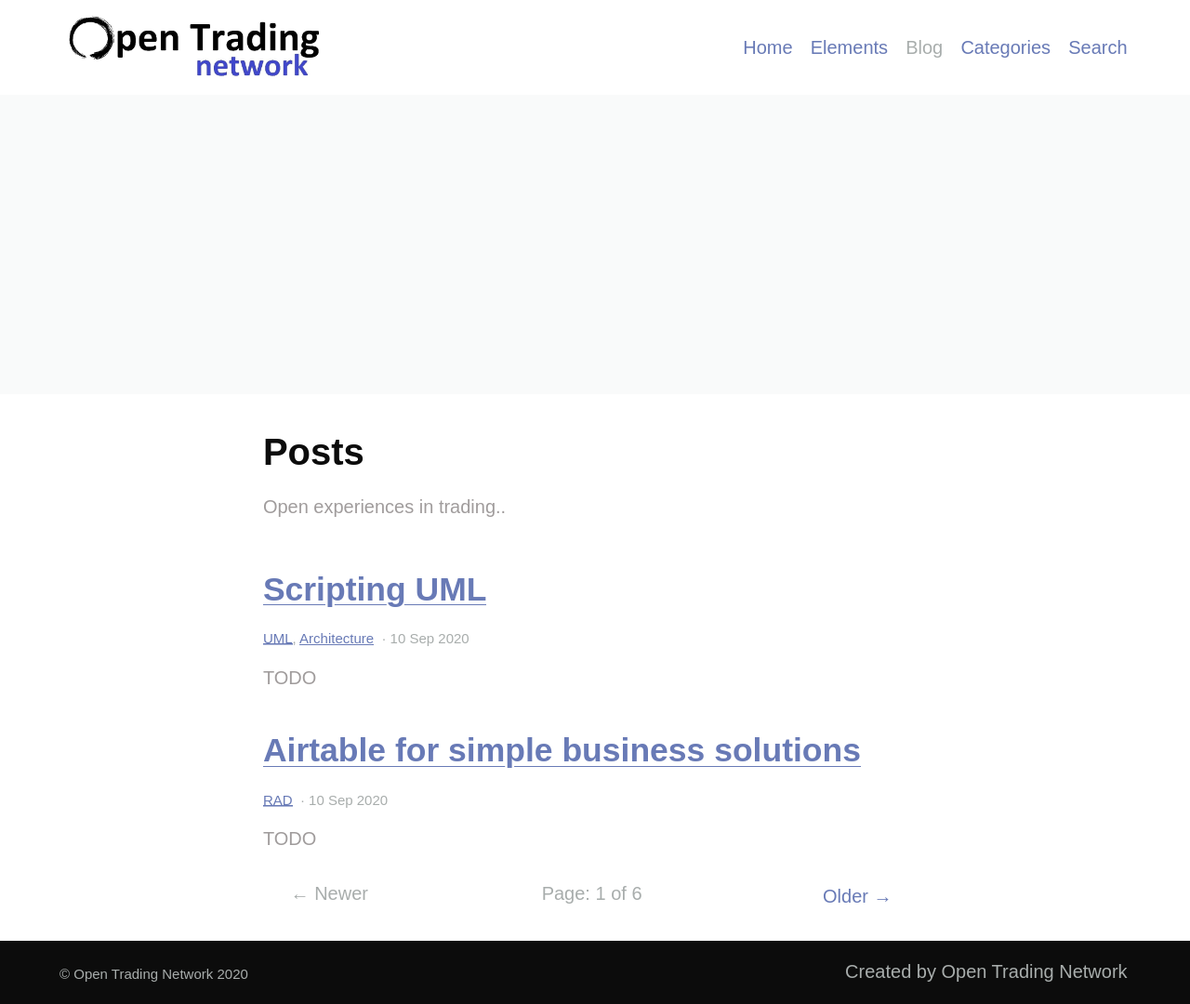
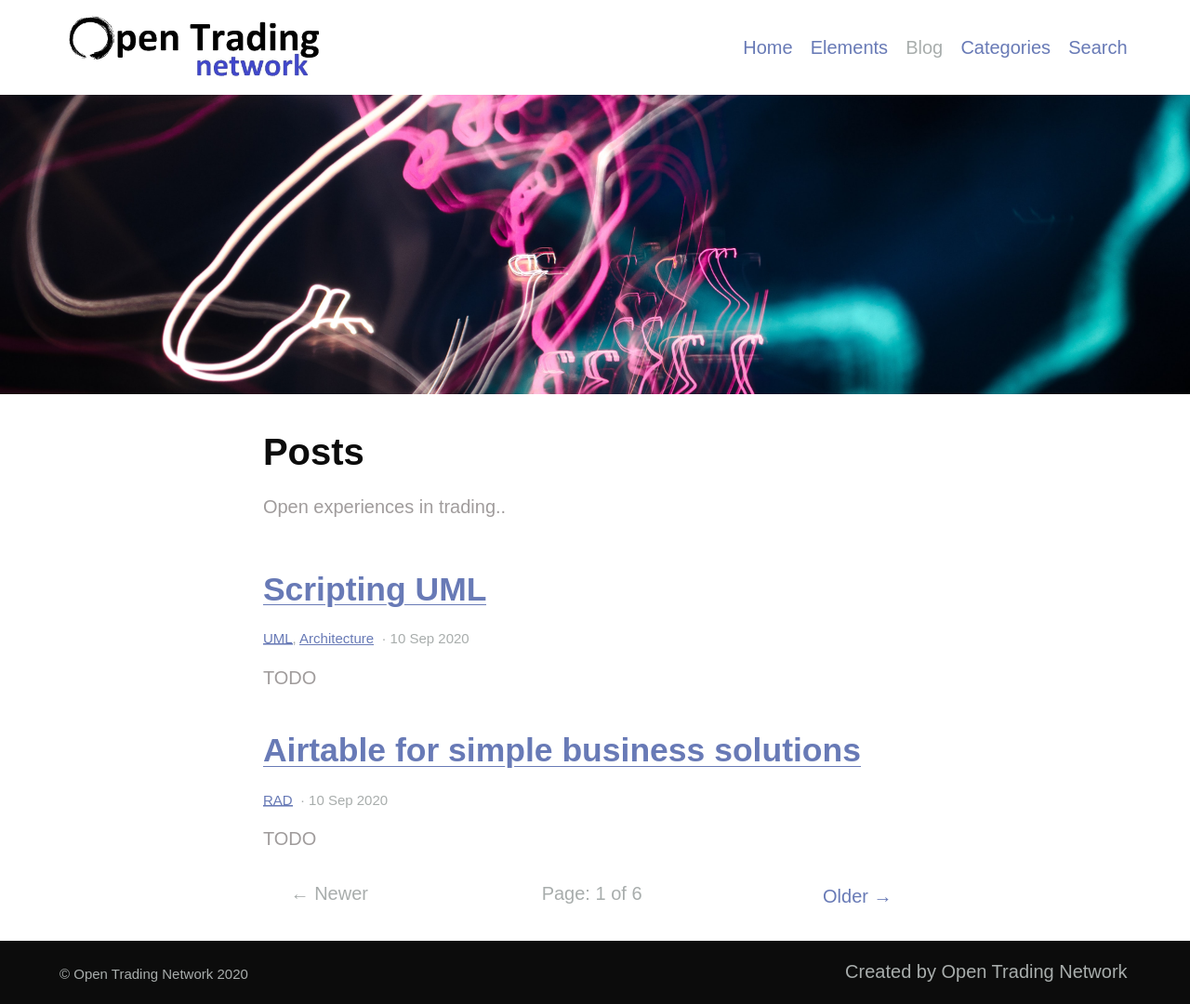
Before and after one commit to opentrading-net/custom-alembic, a Jekyll site: the page built from blog/index.html, in a window 1280 px wide. Shown: the whole page at 93% size. Built offline with Jekyll 4.4.1, drawn with Linux system fonts in a browser that asks for light colours; the list of posts is cut into pages by our own code.

Commit message:
And again

```diff
--- a/_config.yml
+++ b/_config.yml
@@ -66,7 +66,7 @@ collections:
     title: Posts # Needed for Siteleaf
     output: true
     description: "Open experiences in trading.." # The post list page content
-    feature_image: "/assests/josiah-gascho-BA-sT9iabco-unsplash.jpg"
+    feature_image: "/assets/josiah-gascho-BA-sT9iabco-unsplash.jpg"
 
 # 6. Jekyll collections settings
 defaults:
```
